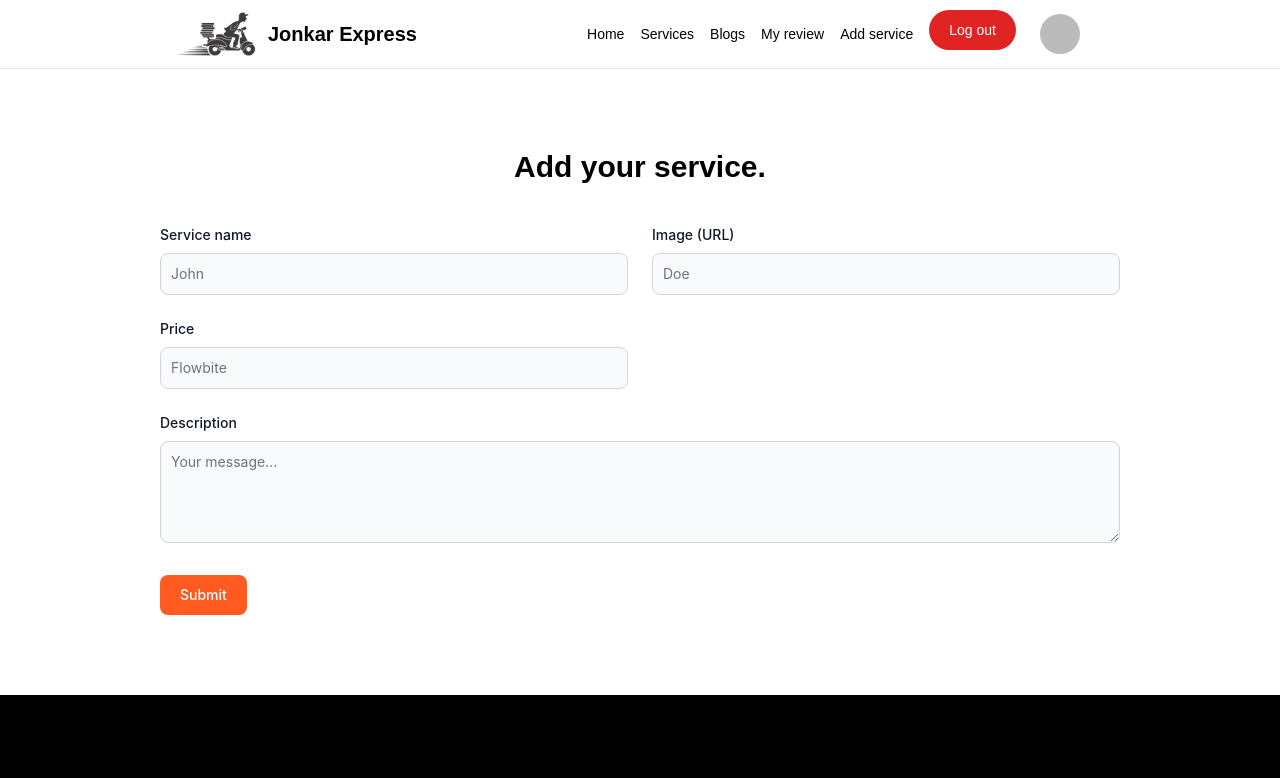
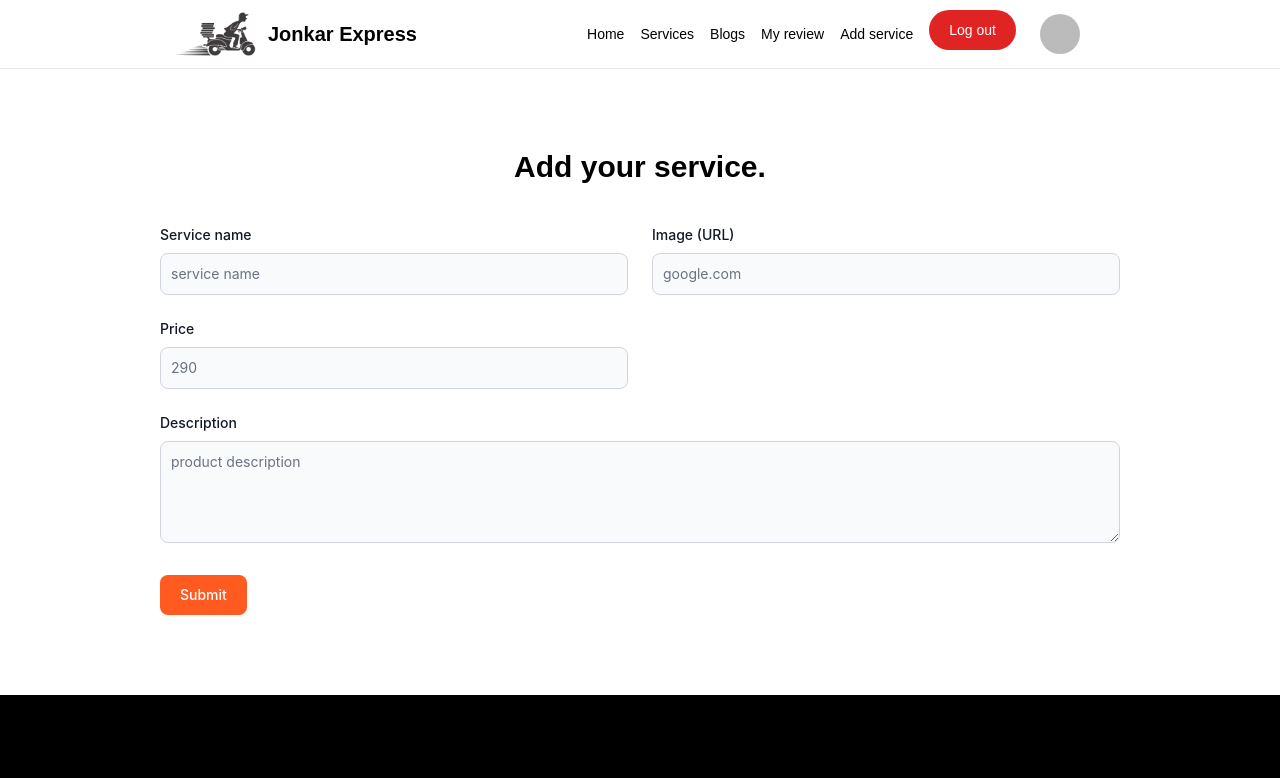
Before and after one commit to rejwan-ahamed/delivery-website-react-assignment-11-, a React (Create React App) app: page /add in a window 1280 px wide. Shown: the top 778 px of the page. Built offline with nearby package versions, Linux system fonts and the light colour scheme; no server answers; sample sign-in values are in the browser's storage; a web font is replaced by a local one.

Commit message:
time counter added

```diff
--- a/package.json
+++ b/package.json
@@ -8,6 +8,7 @@
     "@testing-library/user-event": "^13.5.0",
     "flowbite": "^1.5.3",
     "flowbite-react": "^0.3.4",
+    "moment": "^2.29.4",
     "react": "^18.2.0",
     "react-dom": "^18.2.0",
     "react-hot-toast": "^2.4.0",
--- a/src/Components/AddService.js
+++ b/src/Components/AddService.js
@@ -1,14 +1,56 @@
-import React from "react";
+import React, { useContext } from "react";
+import toast from "react-hot-toast";
+import { AuthContext } from "../Context/MainContext";
 import UseTitle from "./Title";
+import moment from "moment";
 
 const AddService = () => {
-  UseTitle('Add a new service')
+  // get user time
+
+  const { user } = useContext(AuthContext);
+  UseTitle("Add a new service");
+  const fromSubmit = (e) => {
+    const getUserTime = moment().format("MMMM Do YYYY, h:mm:ss a");
+    e.preventDefault();
+    const from = e.target;
+    const name = from.name.value;
+    const image = from.image.value;
+    const price = from.price.value;
+    const description = from.description.value;
+    // console.log(name,image,price,description)
+
+    const productDetails = {
+      userName: `${user.displayName}`,
+      email: `${user.email}`,
+      name: `${name}`,
+      image: `${image}`,
+      price: `${price}`,
+      description: `${description}`,
+      time: `${getUserTime}`,
+    };
+    console.log(productDetails);
+
+    fetch("http://localhost:5000/products", {
+      method: "POST",
+      headers: {
+        "Content-Type": "application/json",
+      },
+      body: JSON.stringify(productDetails),
+    })
+      .then((res) => res.json())
+      .then((data) => {
+        if (data.acknowledged === true) {
+          e.target.reset();
+          toast.success("Your service was added successfully");
+        }
+      });
+  };
   return (
     <div className="px-8 sm:px-40 pb-20 pt-10">
       <h1 className="font-general text-center text-3xl font-[600] py-10">
         Add your service.
       </h1>
-      <form>
+      <form onSubmit={fromSubmit}>
         <div class="grid gap-6 mb-6 md:grid-cols-2">
           <div>
             <label
@@ -18,10 +60,11 @@ const AddService = () => {
               Service name
             </label>
             <input
+              name="name"
               type="text"
               id="first_name"
               class="bg-gray-50 border border-gray-300 text-gray-900 text-sm rounded-lg focus:ring-orange-500 focus:border-orange-500 block w-full p-2.5 dark:bg-gray-700 dark:border-gray-600 dark:placeholder-gray-400 dark:text-white dark:focus:ring-orange-500 dark:focus:border-orange-500"
-              placeholder="John"
+              placeholder="service name"
               required=""
             />
           </div>
@@ -33,10 +76,11 @@ const AddService = () => {
               Image (URL)
             </label>
             <input
-              type="text"
+              name="image"
+              type="url"
               id="last_name"
               class="bg-gray-50 border border-gray-300 text-gray-900 text-sm rounded-lg focus:ring-orange-500 focus:border-orange-500 block w-full p-2.5 dark:bg-gray-700 dark:border-gray-600 dark:placeholder-gray-400 dark:text-white dark:focus:ring-orange-500 dark:focus:border-orange-500"
-              placeholder="Doe"
+              placeholder="google.com"
               required=""
             />
           </div>
@@ -48,10 +92,11 @@ const AddService = () => {
               Price
             </label>
             <input
-              type="text"
+              name="price"
+              type="number"
               id="company"
               class="bg-gray-50 border border-gray-300 text-gray-900 text-sm rounded-lg focus:ring-orange-500 focus:border-orange-500 block w-full p-2.5 dark:bg-gray-700 dark:border-gray-600 dark:placeholder-gray-400 dark:text-white dark:focus:ring-orange-500 dark:focus:border-orange-500"
-              placeholder="Flowbite"
+              placeholder="290"
               required=""
             />
           </div>
@@ -63,10 +108,11 @@ const AddService = () => {
           Description
         </label>
         <textarea
+          name="description"
           id="message"
           rows="4"
           class=" mb-8 block p-2.5 w-full text-sm text-gray-900 bg-gray-50 rounded-lg border border-gray-300 focus:ring-orange-500 focus:border-orange-500 dark:bg-gray-700 dark:border-gray-600 dark:placeholder-gray-400 dark:text-white dark:focus:ring-orange-500 dark:focus:border-orange-500"
-          placeholder="Your message..."
+          placeholder="product description"
         ></textarea>
 
         <button
```
Also changed, not shown: 1 other file (tests, documents, lock files or other folders).
